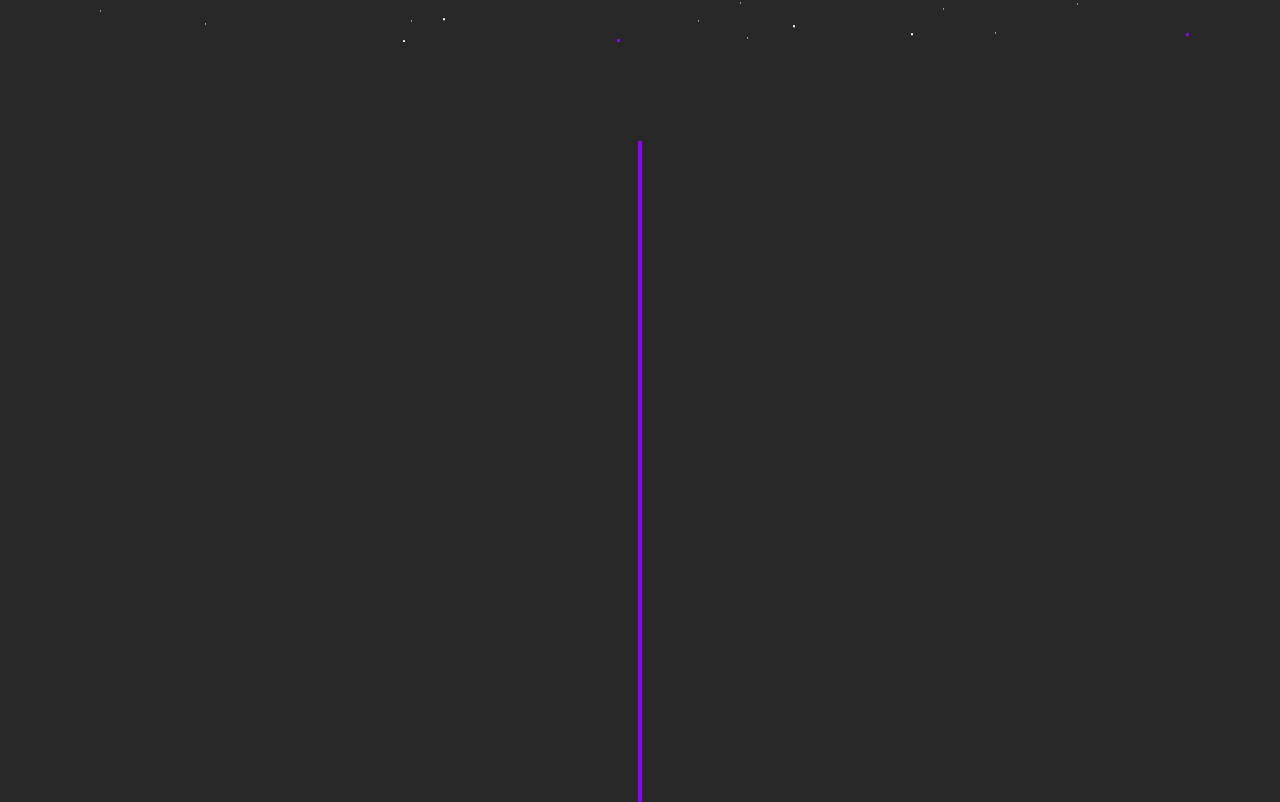
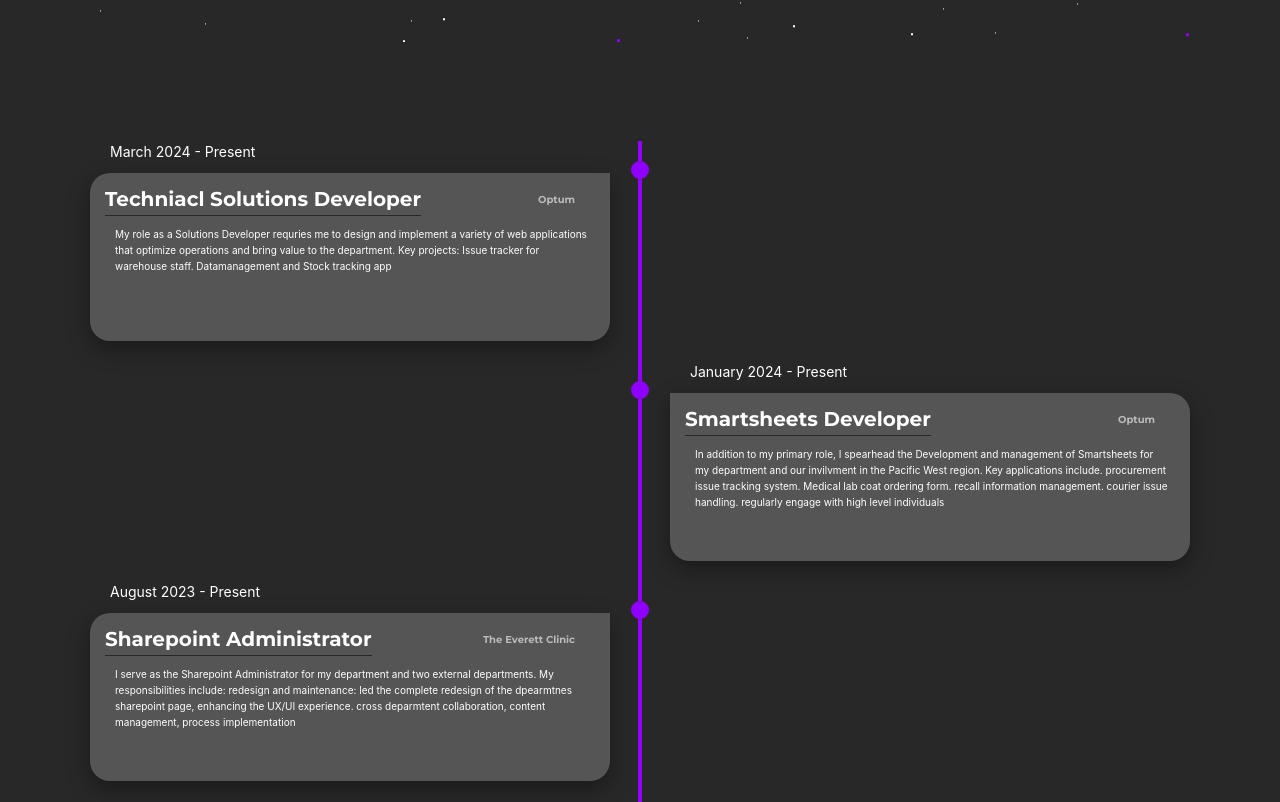
Before and after one commit to MattStudzinski/PortfolioV2, a React (Create React App) app: page / in a window 1280 px wide. Shown: the part 758-1560 px from the top of the page. Built offline with nearby package versions, Linux system fonts and the light colour scheme.

Commit message:
fixed isues with observer

```diff
--- a/src/componets/Experience.jsx
+++ b/src/componets/Experience.jsx
@@ -5,6 +5,35 @@ import timelineElements from '../TimelineElement';
 const Experience = () => {
     const [visibleElements, setVisibleElements] = useState([]);
     const elementRefs = useRef([]);
+
+    useEffect(() => {
+        const observerOptions = {
+            root: null,
+            rootMargin: '0px',
+            threshold: .8,
+        };
+
+        const handleIntersection = (entries) => {
+            entries.forEach((entry) => {
+                const id = entry.target.getAttribute('data-id');
+                if (entry.isIntersecting) {
+                    setVisibleElements((prev) => [...new Set([...prev, id])]);
+                } else {
+                    setVisibleElements((prev) => prev.filter((item) => item !== id));
+                }
+            });
+        };
+
+        const observer = new IntersectionObserver(handleIntersection, observerOptions);
+
+        elementRefs.current.forEach((ref) => {
+            if (ref) observer.observe(ref);
+        });
+
+        return () => {
+            observer.disconnect();
+        };
+    }, []);
 
     return (
         <section id='experience' className="timeline">
--- a/src/componets/Projects.jsx
+++ b/src/componets/Projects.jsx
@@ -6,6 +6,33 @@ import tasksyncImage from '../svg/TaskSync.png'
 
 const Projects = () => {
 
+    useEffect(() => {
+        const observerOptions = {
+            root: null,
+            rootMargin: '0px',
+            threshold: 0.5
+        }
+
+        const observerCallback = (entries, observer) => {
+            entries.forEach(entry => {
+                if (entry.isIntersecting) {
+                    entry.target.classList.add('projects__card--visible')
+                    observer.unobserve(entry.target)
+                }
+            })
+        }
+
+        const observer = new IntersectionObserver(observerCallback, observerOptions)
+
+        const cards = document.querySelectorAll('.projects__card')
+        cards.forEach(card => observer.observe(card))
+
+        return () => {
+            if(observer) {
+                cards.forEach(card => observer.unobserve(card))
+            }
+        }
+    }, [])
 
 
 
@@ -36,8 +63,8 @@ const Projects = () => {
                     </div>
 
                     <div className='projects__button-container'>
-                        <a href='https://www.linkedin.com/in/mattstudzinski' className='projects__live-button'>View Deployed</a>
-                        <a href='https://www.linkedin.com/in/mattstudzinski' className='projects__code-button'>Github</a>
+                        <a href='#' className='projects__live-button'>View Deployed</a>
+                        <a href='#' className='projects__code-button'>Github</a>
                     </div>
                     </div>
 
@@ -50,7 +77,7 @@ const Projects = () => {
                     <div className='projects__info-container'>
                         <div className='projects__body-container'>
                         <div className='projects__header-container'>
-                    <h1 className='projects__title'>InventoryTurner</h1>
+                    <h1 className='projects__title'>Task Trove</h1>
 
 
                     <ul className='projects__tech-stack'>
@@ -64,8 +91,8 @@ const Projects = () => {
                     </div>
 
                     <div className='projects__button-container'>
-                        <a href='https://www.linkedin.com/in/mattstudzinski' className='projects__live-button'>View Deployed</a>
-                        <a href='https://www.linkedin.com/in/mattstudzinski' className='projects__code-button'>Github</a>
+                        <a href='#' className='projects__live-button'>View Deployed</a>
+                        <a href='#' className='projects__code-button'>Github</a>
                     </div>
                     </div>
 
```
